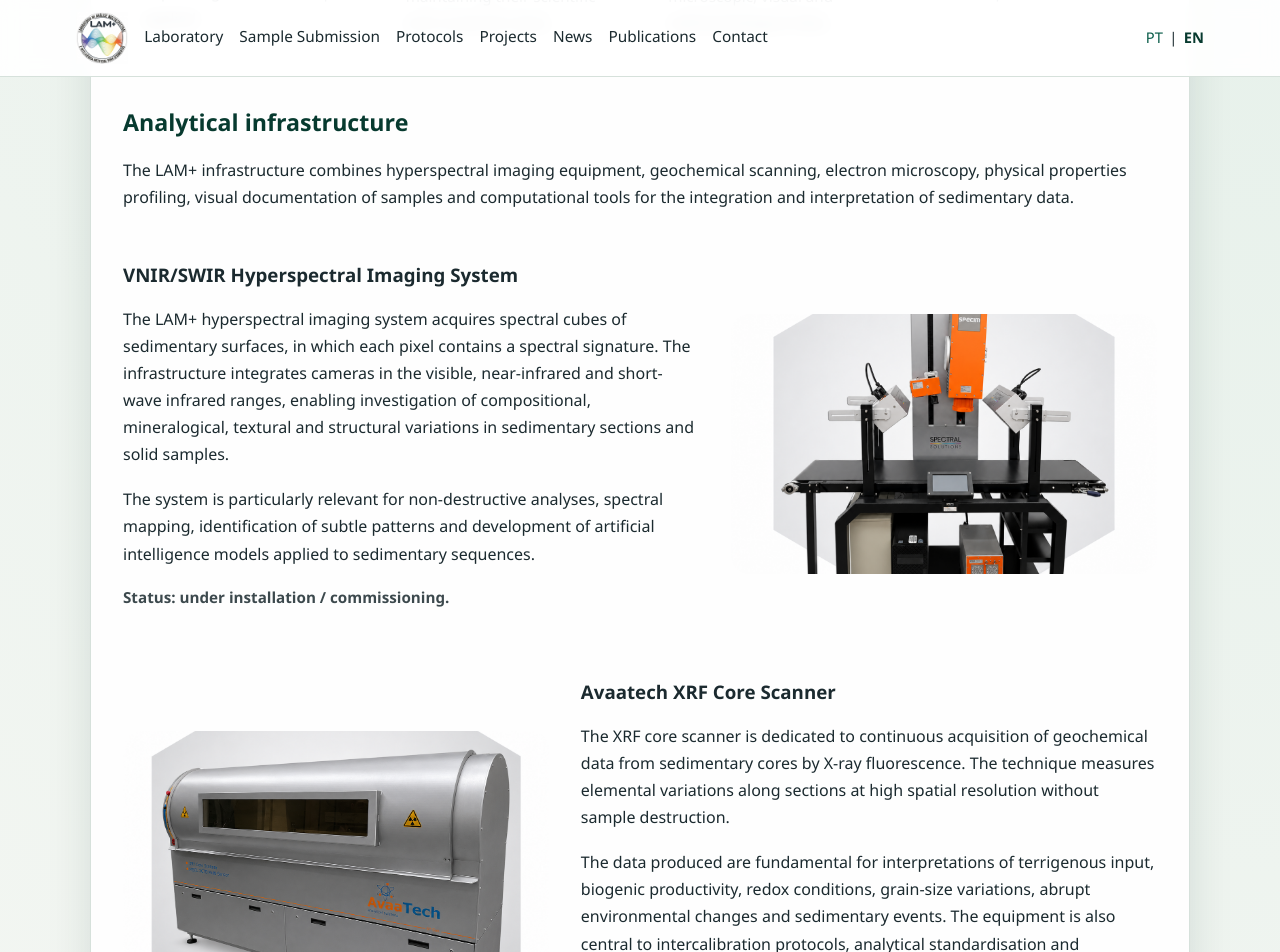
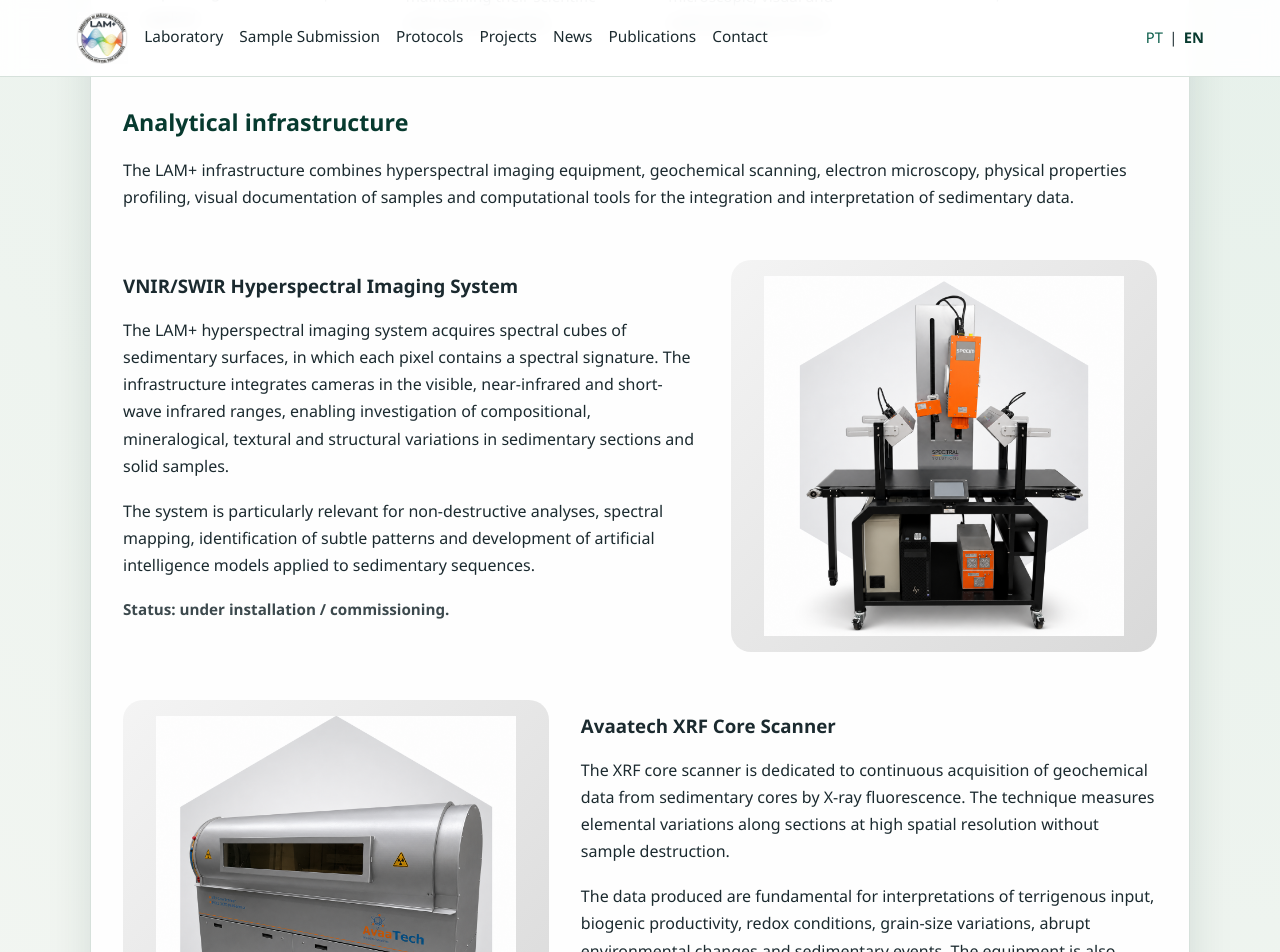
Before and after one commit to lam-plus/lam-plus2.github.io, a Jekyll site: the page built from _pages/en/laboratory/index.md, in a window 1280 px wide and 1400 px high, scrolled down 682 px. Shown: the top 952 px of the window. Built offline with Jekyll 4.4.1, drawn with Linux system fonts in a browser that asks for light colours; some of the changed text lies outside the part shown.

Commit message:
Refactor laboratory page layout and styles; update equipment image presentation and adjust CSS for improved responsiveness

```diff
--- a/assets/css/main.css
+++ b/assets/css/main.css
@@ -583,13 +583,26 @@ a:hover {
   opacity: 0.85;
 }
 
+.equipment-image {
+  display: flex;
+  align-items: center;
+  justify-content: center;
+  min-height: 320px;
+  padding: 1rem;
+  border-radius: 20px;
+  background: linear-gradient(135deg, #f4f4f4, #d9d9d9);
+  overflow: hidden;
+}
+
 .equipment-image img {
   width: 100%;
-  max-height: 260px;
+  max-width: 420px;
   height: auto;
+  max-height: 360px;
   display: block;
-  border-radius: 20px;
-  object-fit: cover;
+  border-radius: 18px;
+  object-fit: contain;
+  object-position: center;
 }
 
 .workflow-list {
```
Also changed, not shown: _pages/en/laboratory/index.md (+1 -1 lines), _pages/pt/laboratorio/index.md (+1 -1 lines).
